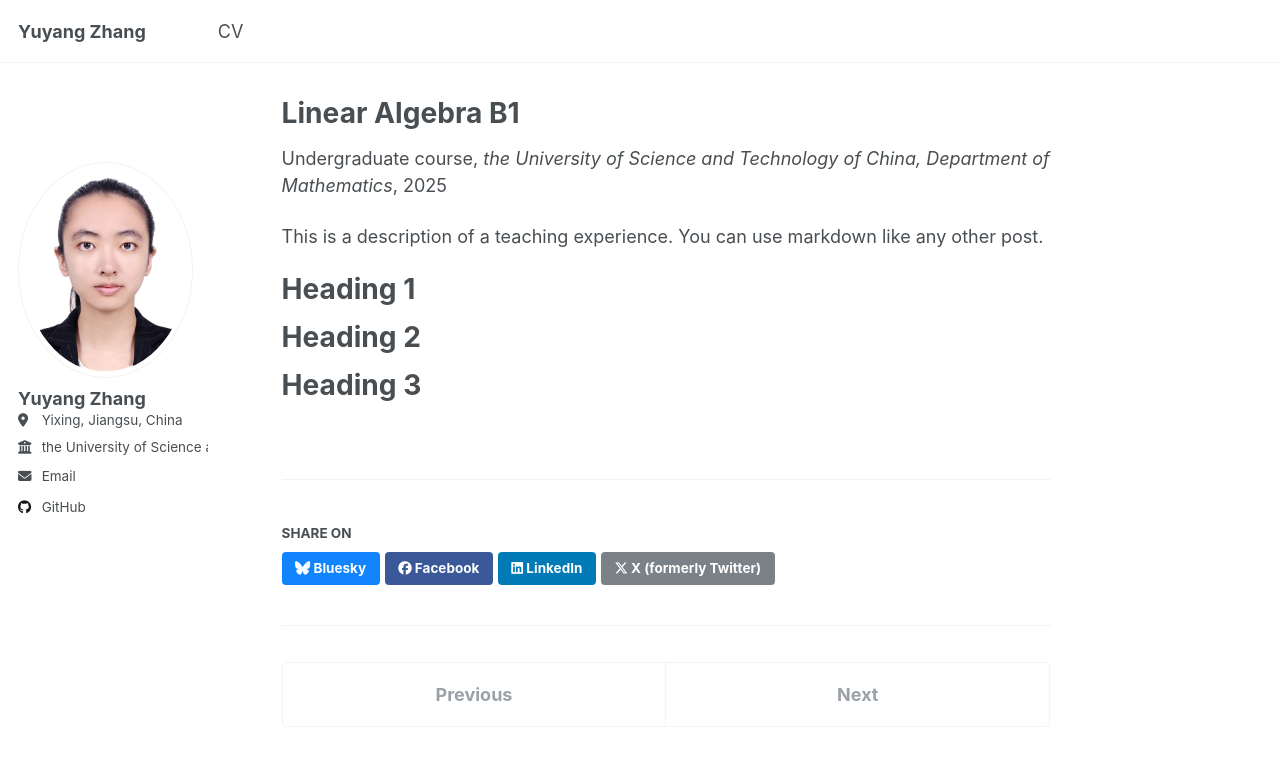
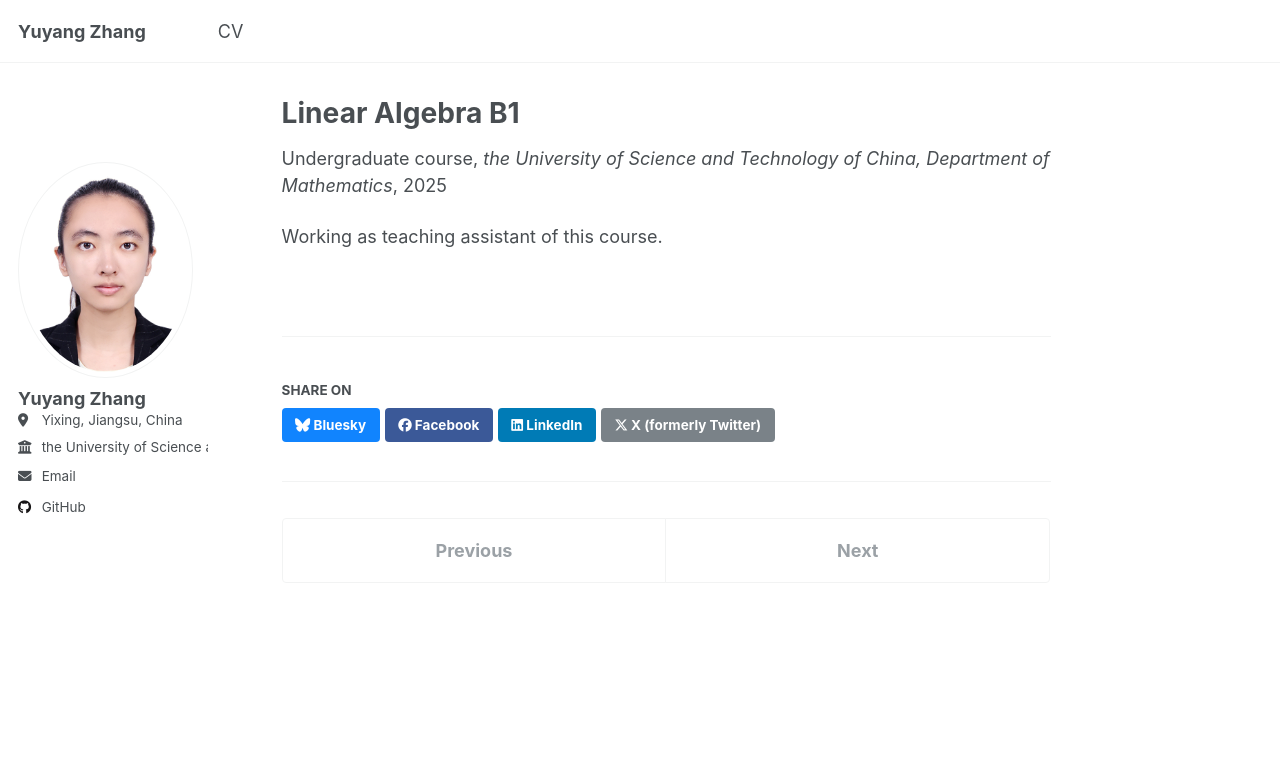
Before and after one commit to yuyangzhang2006/yuyangzhang2006.github.io, a Jekyll site: the page built from _teaching/2014-spring-teaching-1.md, in a window 1280 px wide and 900 px high. Shown: the top 766 px of the window. Built offline with Jekyll 4.4.1, drawn with Linux system fonts in a browser that asks for light colours.

Commit message:
Update 2014-spring-teaching-1.md

```diff
--- a/_teaching/2014-spring-teaching-1.md
+++ b/_teaching/2014-spring-teaching-1.md
@@ -8,13 +8,4 @@ date: September 2025 - Juanuary 2026
 location: "City, Country"
 ---
 
-This is a description of a teaching experience. You can use markdown like any other post.
-
-Heading 1
-======
-
-Heading 2
-======
-
-Heading 3
-======
+Working as teaching assistant of this course.
```
